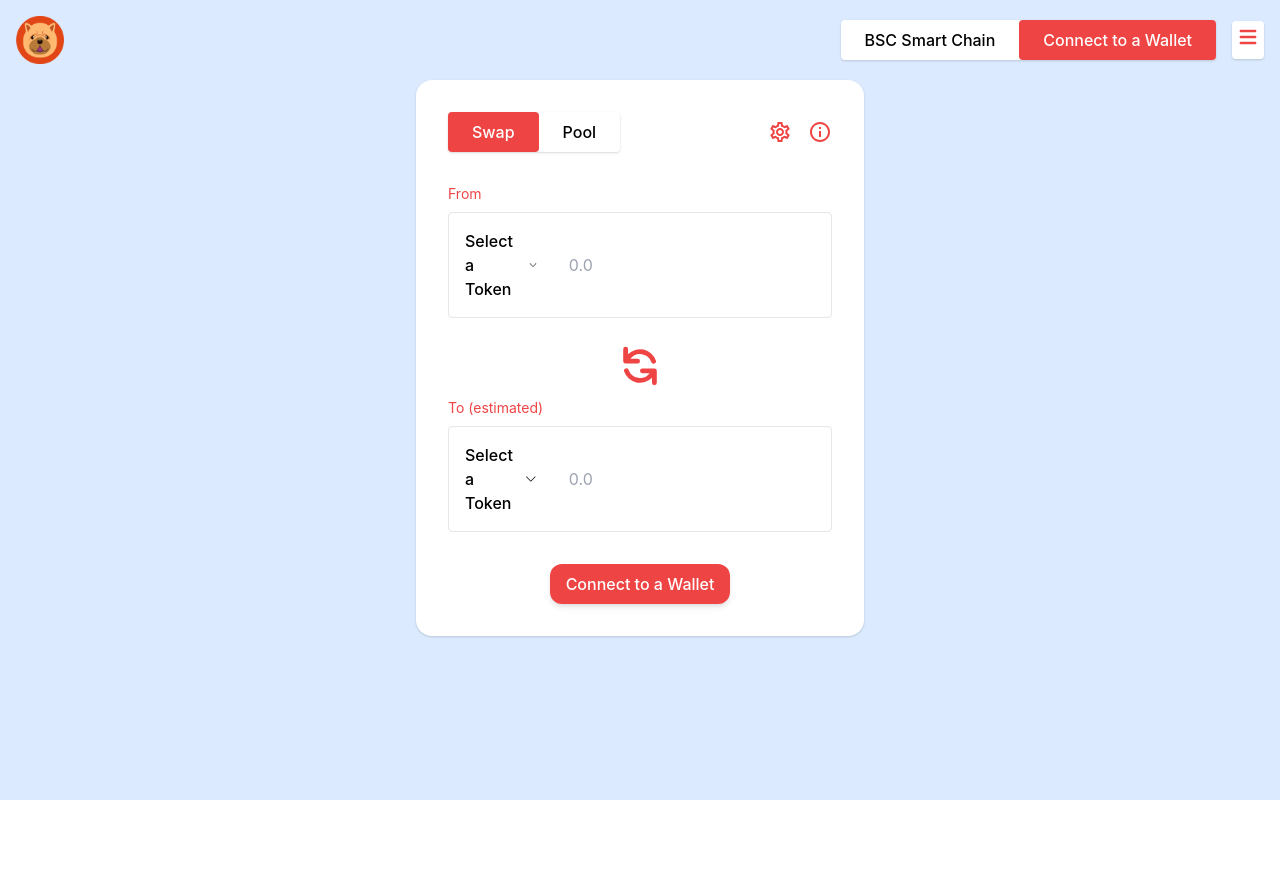
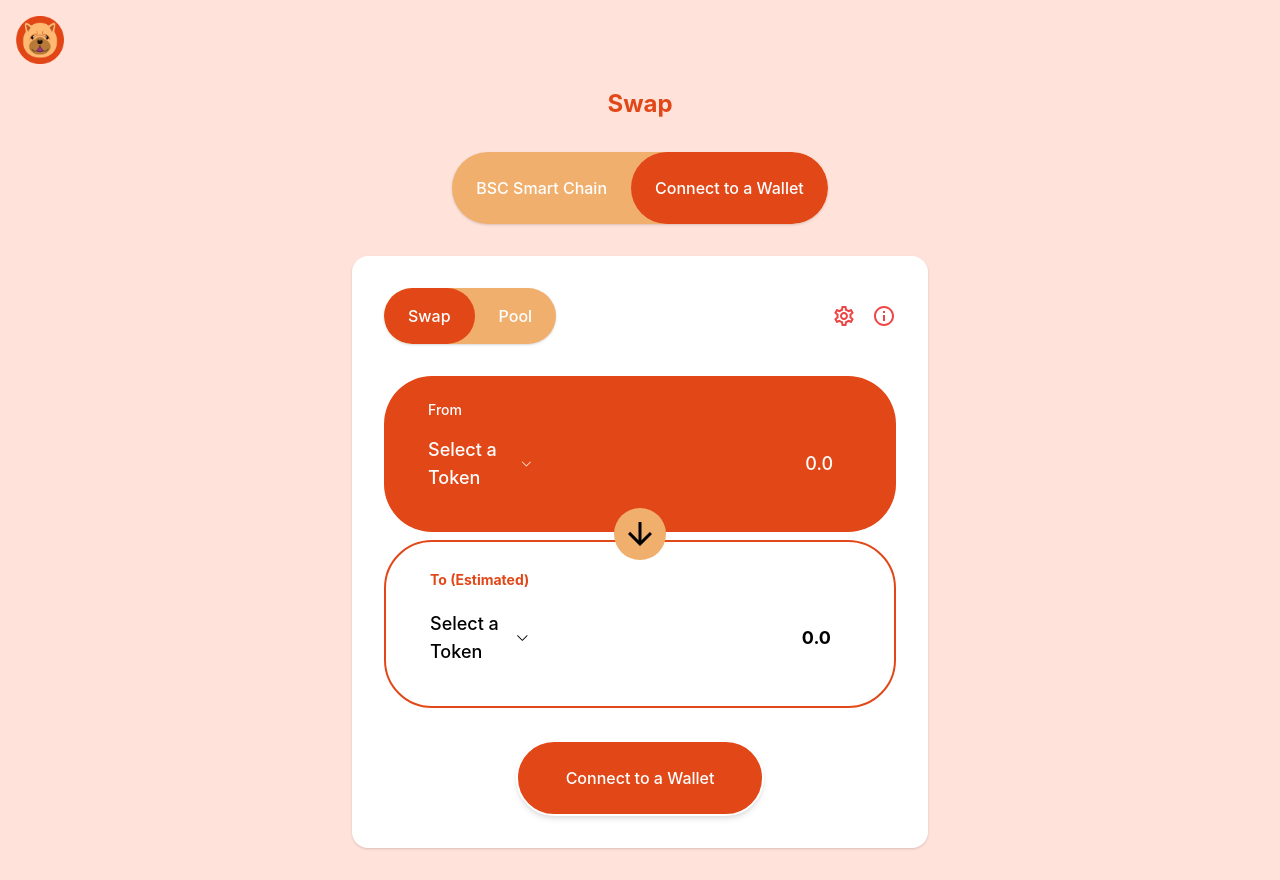
Before and after one commit to FeloniousGru-Super/Token_swap_project, a React (Create React App) app in the folder Dapp/: page / in a window 1280 px wide. Before the commit the page ends 800 px from the top, so only its background shows below. Built offline with nearby package versions, Linux system fonts and the light colour scheme.

Commit message:
Partially implemented new design

```diff
--- a/Dapp/src/App.js
+++ b/Dapp/src/App.js
@@ -6,6 +6,7 @@ import ConnectWallet from "./components/connect_wallet_card";
 import { BrowserRouter as Router, Switch, Route } from "react-router-dom";
 import AddLiquidityForm from "./components/add_liq_form";
 import ImportLiquidityForm from "./components/import_liq_form";
+import MainButton from "./components/main_button";
 function App() {
     //
     // conversion form state
@@ -71,9 +72,10 @@ function App() {
     }
 
     return (
-        <div className="App bg-blue-100 min-h-screen">
-            <div className="container mx-auto">
+        <div className="App bg-secondary-light min-h-screen">
+            <div className="container mx-auto pb-8">
                 <Navbar changeScreen={changeScreen} />
+                <MainButton changeScreen={changeScreen}/>
                 <Switch>
                     <Route path={"/add_liq"}>
                         <AddLiquidityForm />
--- a/Dapp/src/components/add_liq_form/index.js
+++ b/Dapp/src/components/add_liq_form/index.js
@@ -37,7 +37,7 @@ const AddLiquidityForm = ({
                     onSelect={handleTokenSelect}
                 />
             ) : (
-                <div className="max-w-md mx-auto rounded-lg shadow p-8 space-y-4 bg-white">
+                <div className="max-w-xl mx-auto rounded-lg shadow p-8 space-y-4 bg-white">
                     <div className="flex items-center gap-3">
                         <button onClick={() => history.goBack()}>
                             <MdArrowBack size={24} />
--- a/Dapp/src/components/conversion_card/FromInputField/index.js
+++ b/Dapp/src/components/conversion_card/FromInputField/index.js
@@ -3,22 +3,22 @@ import { BsChevronDown } from "react-icons/bs";
 
 const From = ({ onTokenChangeClick, fromInput, input = true }) => {
     return (
-        <div>
-            <label htmlFor="" className="text-sm my-2 block text-red-500">
+        <div className="rounded-8xl py-6 px-10 text-white bg-primary">
+            <label htmlFor="" className="px-1 text-sm block text-white font-medium">
                 From
             </label>
 
-            <div className="p-2 border rounded flex items-center gap-4">
+            <div className="py-2 rounded flex items-center gap-4">
                 <div
-                    className="hover:bg-gray-300 p-2 rounded cursor-pointer flex items-center gap-2"
+                    className="hover:bg-red-300 px-1 py-2 rounded cursor-pointer flex items-center gap-2"
                     onClick={onTokenChangeClick}
                 >
                     {!!fromInput && (
-                        <div className="logo w-6">
+                        <div className="logo w-8">
                             <img src={fromInput.img} alt="" />
                         </div>
                     )}
-                    <p className="title font-medium">{`${
+                    <p className="title font-medium text-lg">{`${
                         fromInput !== null ? fromInput.title : "Select a Token"
                     }`}</p>
                     <BsChevronDown />
@@ -27,7 +27,7 @@ const From = ({ onTokenChangeClick, fromInput, input = true }) => {
                     <input
                         type="number"
                         placeholder="0.0"
-                        className="flex-grow p-2"
+                        className="flex-grow p-2 bg-transparent text-white text-right placeholder-white font-medium text-lg"
                     />
                 )}
             </div>
--- a/Dapp/src/components/conversion_card/ToInputField/index.js
+++ b/Dapp/src/components/conversion_card/ToInputField/index.js
@@ -2,31 +2,31 @@ import React from "react";
 import { BsChevronDown } from "react-icons/bs";
 const To = ({ onTokenChangeClick, toInput, input = true }) => {
     return (
-        <div>
-            <label htmlFor="" className="text-sm my-2 block text-red-500">
-                To (estimated)
+        <div className="rounded-8xl py-6 px-10 border-2 border-primary">
+            <label htmlFor="" className="p-1 text-sm font-bold block text-primary">
+                To (Estimated)
             </label>
 
-            <div className="p-2 border rounded flex items-center gap-4">
+            <div className="py-2 rounded flex items-center gap-4">
                 <div
-                    className="hover:bg-gray-300 p-2 rounded cursor-pointer flex items-center gap-2 select-none"
+                    className="hover:bg-red-300 px-1 py-2 rounded cursor-pointer flex items-center gap-2 select-none"
                     onClick={onTokenChangeClick}
                 >
                     {!!toInput && (
-                        <div className="logo w-6">
+                        <div className="logo w-8">
                             <img src={toInput.img} alt="" />
                         </div>
                     )}
-                    <p className="title w-full font-medium">{`${
+                    <p className="title w-full text-lg font-medium">{`${
                         toInput !== null ? toInput.title : "Select a Token"
-                    }`}</p>{" "}
+                    }`}</p>
                     <BsChevronDown />
                 </div>
                 {input && (
                     <input
                         type="number"
                         placeholder="0.0"
-                        className="flex-grow p-2"
+                        className="flex-grow p-2 text-right text-lg font-bold placeholder-black"
                     />
                 )}
             </div>
--- a/Dapp/src/components/conversion_card/index.js
+++ b/Dapp/src/components/conversion_card/index.js
@@ -1,6 +1,6 @@
 import React, { useState } from "react";
 import Switch from "../switch";
-import { MdInfoOutline, MdOutlineSettings } from "react-icons/md";
+import { MdInfoOutline, MdOutlineSettings, MdArrowDownward } from "react-icons/md";
 import { HiRefresh } from "react-icons/hi";
 
 import FromInputField from "./FromInputField";
@@ -44,7 +44,7 @@ const ConversionCard = ({
                     onSelect={handleTokenSelect}
                 />
             ) : (
-                <div className="max-w-md mx-auto rounded-2xl shadow p-8 bg-white space-y-8 relative">
+                <div className="max-w-xl mx-auto rounded-2xl shadow p-8 bg-white space-y-8 relative">
                     <div className="flex items-center">
                         <Switch
                             states={["Swap", "Pool"]}
@@ -99,12 +99,13 @@ const ConversionCard = ({
                                 }}
                                 fromInput={fromInput}
                             />
-                            <div className="flex justify-center mt-6 text-red-500">
-                                <button
+                            <div className="flex justify-center relative text-black mt-2">
+                                    <button
+                                        className="bg-secondary absolute -top-8 rounded-full p-2"
                                     type="button"
                                     onClick={handleInvertClick}
                                 >
-                                    <HiRefresh size={48} />
+                                    <MdArrowDownward size={36} />
                                 </button>
                             </div>
                             <ToInputField
@@ -120,7 +121,7 @@ const ConversionCard = ({
                                 <button
                                     type="submit"
                                     value="Connect to a Wallet"
-                                    className="py-2 px-4 bg-red-500 text-white rounded-xl mt-2 shadow-md font-medium"
+                                    className="py-6 px-12 border-white border-2 bg-primary text-white rounded-full mt-2 shadow-md font-medium"
                                 >
                                     Connect to a Wallet
                                 </button>
--- a/Dapp/src/components/import_liq_form/index.js
+++ b/Dapp/src/components/import_liq_form/index.js
@@ -33,7 +33,7 @@ const ImportLiquidityForm = ({ changeScreen }) => {
                     onSelect={handleTokenSelect}
                 />
             ) : (
-                <div className="max-w-md mx-auto rounded-lg shadow p-8 space-y-4 bg-white">
+                <div className="max-w-xl mx-auto rounded-lg shadow p-8 space-y-4 bg-white">
                     <div className="flex items-center gap-3">
                         <button onClick={() => history.goBack()}>
                             <MdArrowBack size={24} />
--- /dev/null
+++ b/Dapp/src/components/main_button/index.js
@@ -0,0 +1,24 @@
+import React from "react";
+
+const MainButton = ({ changeScreen }) => {
+    return (
+        <div className="mb-8">
+            <h2 className="text-center text-2xl font-bold p-2 mb-6 text-primary">Swap</h2>
+            <div className="flex justify-center">
+                <div className="flex bg-secondary text-white rounded-full overflow-hidden shadow">
+                    <button className={`py-6 px-6 rounded font-medium`}>
+                        BSC Smart Chain
+                    </button>
+                    <button
+                        className={`py-3 px-6 rounded-full bg-primary font-medium hover:bg-red-400`}
+                        onClick={() => changeScreen("connect_wallet")}
+                    >
+                        Connect to a Wallet
+                    </button>
+                </div>
+            </div>
+        </div>
+    );
+};
+
+export default MainButton;
--- a/Dapp/src/components/navbar/index.js
+++ b/Dapp/src/components/navbar/index.js
@@ -1,6 +1,4 @@
 import React from "react";
-import Switch from "../switch";
-import { HiMenu } from "react-icons/hi";
 import logo from "../../assets/logo.png";
 
 const Navbar = ({ changeScreen }) => {
@@ -9,27 +7,6 @@ const Navbar = ({ changeScreen }) => {
             <div className="logo w-12 mr-8">
                 <img src={logo} alt="Site Logo" />
             </div>
-            <div className="switch ml-auto">
-                <div className="flex bg-white rounded shadow">
-                    <button
-                        className={`py-2 px-6 rounded font-medium`}
-                    >
-                        BSC Smart Chain
-                    </button>
-                    <button
-                        className={`py-2 px-6 rounded bg-red-500 text-white font-medium hover:bg-red-400`}
-                        onClick={() => changeScreen("connect_wallet")}
-                    >
-                        Connect to a Wallet
-                    </button>
-
-                </div>
-            </div>
-            <div className="hamburger p-1 bg-white text-red-500 rounded shadow ml-4">
-                <button onClick={() => changeScreen("settings")}>
-                    <HiMenu size={24} />
-                </button>
-            </div>
         </nav>
     );
 };
--- a/Dapp/src/components/switch/index.js
+++ b/Dapp/src/components/switch/index.js
@@ -1,16 +1,15 @@
 import React from "react";
-import { useState } from "react";
 
 const Switch = ({ states = [], selected=0, setSelected }) => {
-    const activeStyling = "bg-red-500 text-white ";
+    const activeStyling = "bg-primary text-white ";
 
 
     return (
-        <div className="flex bg-white rounded shadow">
+        <div className="flex bg-secondary text-white rounded-full overflow-hidden shadow">
             {states.map((state, idx) => {
                 return (
                     <button
-                        className={`py-2 px-6 rounded font-medium ${
+                        className={`py-4 px-6 rounded-full font-medium ${
                             idx === selected ? activeStyling : ""
                         }`}
                         onClick={() => setSelected(idx)}
--- a/Dapp/tailwind.config.js
+++ b/Dapp/tailwind.config.js
@@ -1,11 +1,24 @@
 module.exports = {
-  purge: ['./src/**/*.{js,jsx,ts,tsx}', './public/index.html'],
+    purge: ["./src/**/*.{js,jsx,ts,tsx}", "./public/index.html"],
     darkMode: false, // or 'media' or 'class'
     theme: {
-    extend: {},
+        extend: {
+            colors: {
+                primary: {
+                    DEFAULT: "#e24717",
+                },
+                secondary: {
+                    DEFAULT: "#f0af6d",
+                    light: "#ffe2da"
+                },
+            },
+            borderRadius: {
+                '8xl': '3rem'
+            }
+        },
     },
     variants: {
         extend: {},
     },
     plugins: [],
-}
+};
```
Lines whose indentation alone changed are shown as unchanged.
